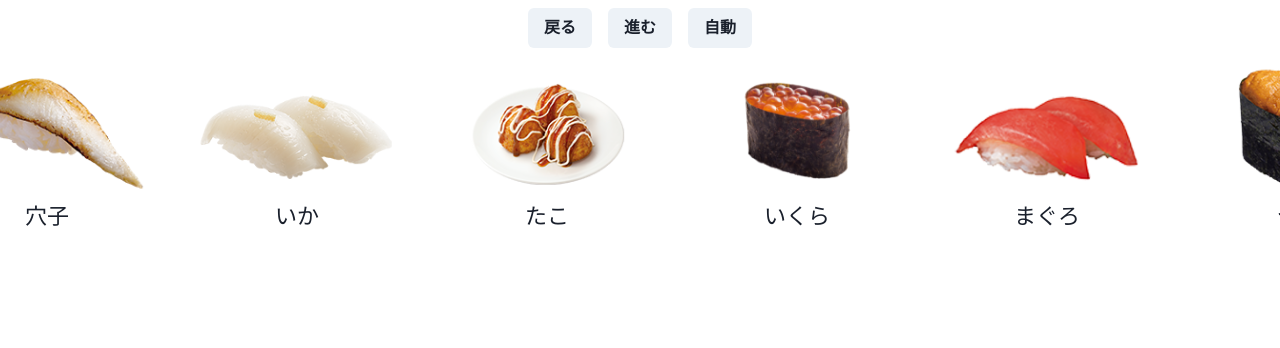
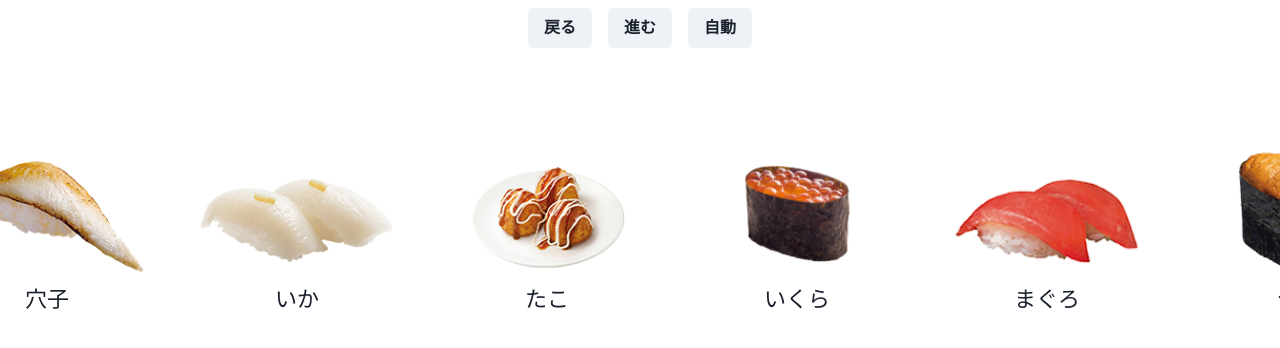
Before and after one commit to taniiicom/sushi-go-round, a Next.js app in the folder packages/front/: page / in a window 1280 px wide. Shown: the top 348 px of the page. Built offline with nearby package versions, Linux system fonts and the light colour scheme.

Commit message:
add: [design] style > 位置調整 > 中央揃え ^^

```diff
--- a/packages/front/src/components/org/ConveyorSushi/index.tsx
+++ b/packages/front/src/components/org/ConveyorSushi/index.tsx
@@ -106,6 +106,7 @@ export default function ConveyorSushi({
         overflowX="scroll"
         overflowY="hidden"
         scrollBehavior="smooth" // ボタン押下時はスムーススクロール
+        alignContent="center"
       >
         {/* 無限ループ表示用に, ある程度多めに寿司を並べる */}
         {sushiList
```
